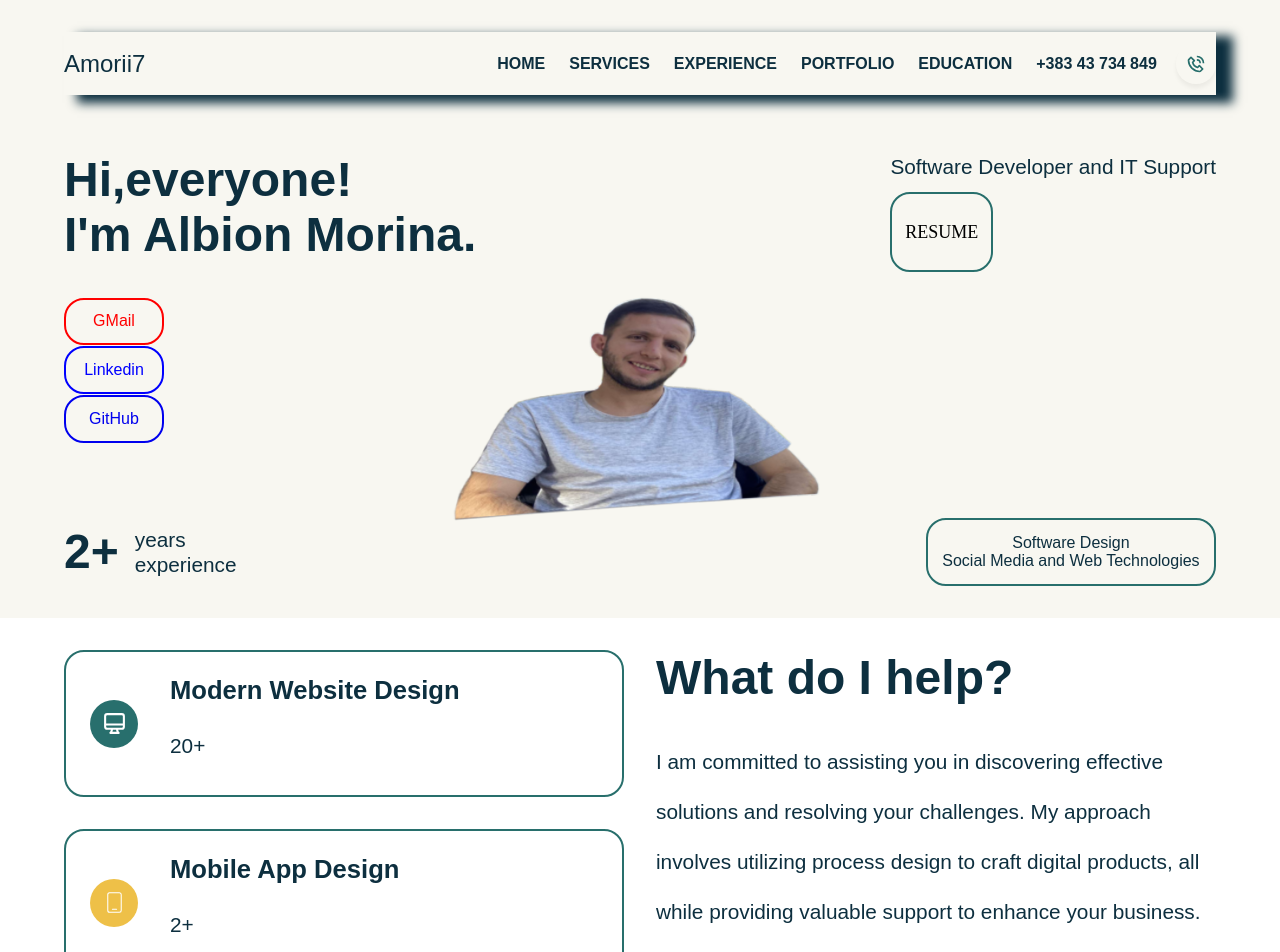
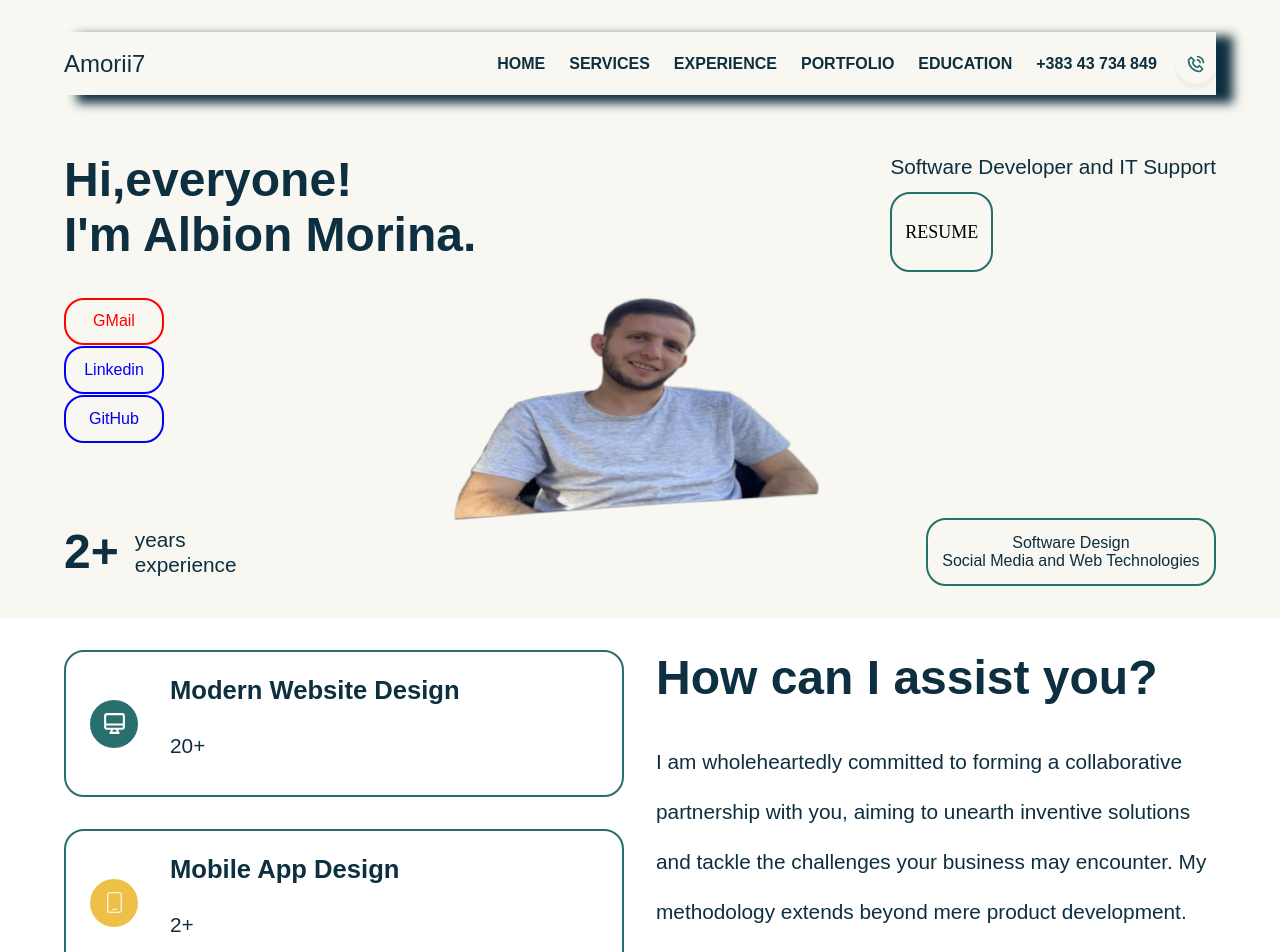
Before and after one commit to Albion007/personal_portfolio, a React (Vite) app: page / in a window 1280 px wide. Shown: the top 952 px of the page. Built offline with nearby package versions, Linux system fonts and the light colour scheme; a web font is replaced by a local one.

Commit message:
added some text at experties section

```diff
--- a/src/components/Experties/Experties.jsx
+++ b/src/components/Experties/Experties.jsx
@@ -38,7 +38,7 @@ const Experties = () => {
             variants={textVariant(0.5)}
             className={css.rightSide}>
 
-                <span className='primaryText'>What do I help? </span>
+                <span className='primaryText'>How can I assist you? </span>
                 {WhatDoIHelp.map((paragraph, i)=> <span className='secondaryText' key={i}>{paragraph}</span>)}
 
 
--- a/src/utils/data.js
+++ b/src/utils/data.js
@@ -23,7 +23,7 @@ export const projectExperience = [
 ];
 
 export const WhatDoIHelp = [
-  "I am committed to assisting you in discovering effective solutions and resolving your challenges. My approach involves utilizing process design to craft digital products, all while providing valuable support to enhance your business.",
+   "I am wholeheartedly committed to forming a collaborative partnership with you, aiming to unearth inventive solutions and tackle the challenges your business may encounter. My methodology extends beyond mere product development.",
 ];
 
 export const workExp = [
```
